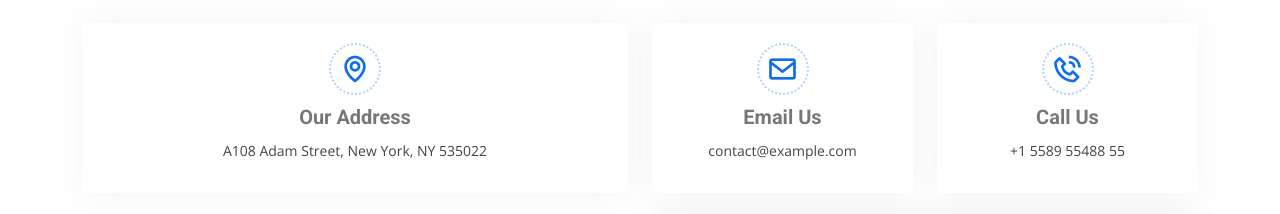
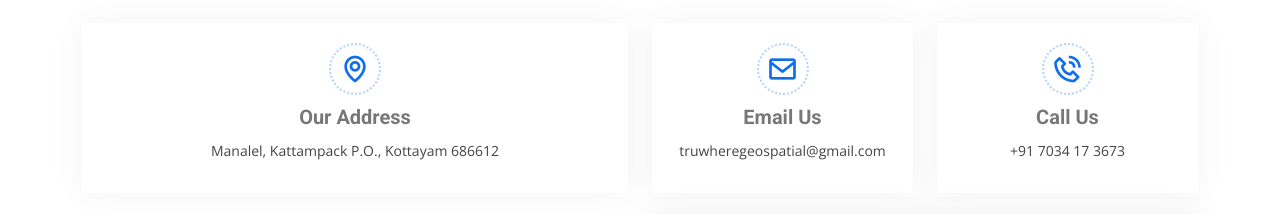
Before and after one commit to Subinjs/truwhere-geospatial, a plain HTML site: page index.html in a window 1280 px wide. Shown: the part 5300-5514 px from the top of the page. Drawn offline with nearby package versions, Linux system fonts and the light colour scheme.

Commit message:
Update index.html

```diff
--- a/index.html
+++ b/index.html
@@ -865,7 +865,7 @@
             <div class="info-box mb-4">
               <i class="bx bx-map"></i>
               <h3>Our Address</h3>
-              <p>A108 Adam Street, New York, NY 535022</p>
+              <p>Manalel, Kattampack P.O., Kottayam 686612</p>
             </div>
           </div>
 
@@ -873,7 +873,7 @@
             <div class="info-box  mb-4">
               <i class="bx bx-envelope"></i>
               <h3>Email Us</h3>
-              <p>contact@example.com</p>
+              <p>truwheregeospatial@gmail.com</p>
             </div>
           </div>
 
@@ -881,7 +881,7 @@
             <div class="info-box  mb-4">
               <i class="bx bx-phone-call"></i>
               <h3>Call Us</h3>
-              <p>+1 5589 55488 55</p>
+              <p>+91 7034 17 3673</p>
             </div>
           </div>
 
```
